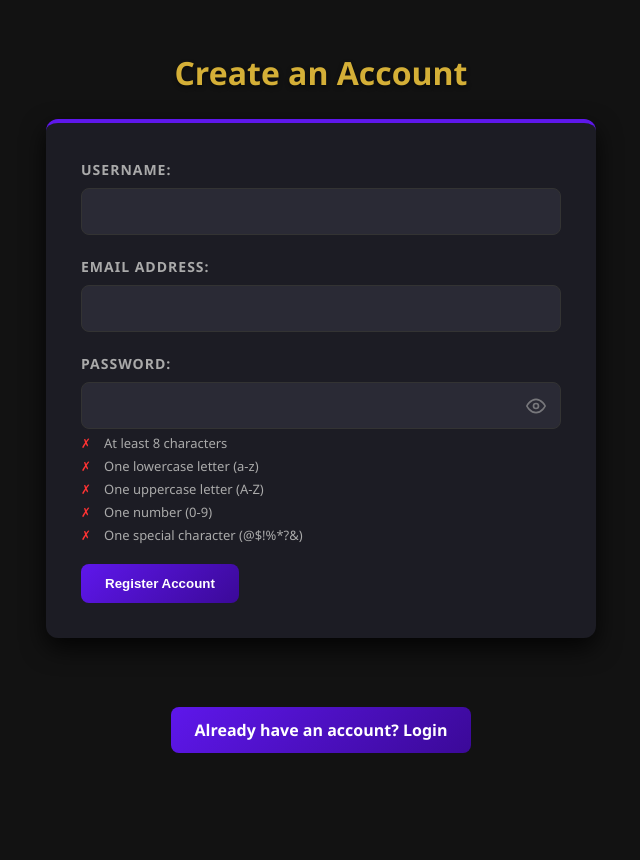
After one commit to Olajerry11/Digital-IT-Logbook, a Flask app: page /register in a window 1280 px wide. The commit adds this page. Shown: the whole page, without its empty margins (319-959 px from the left). Run offline with Flask 3, Linux system fonts and the light colour scheme.

Commit message:
Added secure Gmail verification and password reset

```diff
--- a/app.py
+++ b/app.py
@@ -1,55 +1,229 @@
-from flask import Flask, render_template, request, redirect
+import os
+from dotenv import load_dotenv
+from flask import Flask, render_template, request, redirect, Response, session, url_for
 from flask_sqlalchemy import SQLAlchemy
 from datetime import datetime
+from fpdf import FPDF
+from werkzeug.security import generate_password_hash, check_password_hash
+import re
+from flask_mail import Mail, Message
+from itsdangerous import URLSafeTimedSerializer, SignatureExpired, BadSignature
+
+# Load environment variables from the .env file
+load_dotenv()
 
 app = Flask(__name__)
 
-# Configure the database
 app.config['SQLALCHEMY_DATABASE_URI'] = 'sqlite:///logbook.db'
+app.config['SECRET_KEY'] = 'my_super_secret_key' # Secures your session data
+
+# --- GMAIL SMTP CONFIGURATION ---
+app.config['MAIL_SERVER'] = 'smtp.gmail.com'
+app.config['MAIL_PORT'] = 465
+app.config['MAIL_USE_SSL'] = True
+app.config['MAIL_USERNAME'] = os.environ.get('MAIL_USERNAME')
+app.config['MAIL_PASSWORD'] = os.environ.get('MAIL_PASSWORD')
+mail = Mail(app)
+
+# Token generator for email verification and password resets
+s = URLSafeTimedSerializer(app.config['SECRET_KEY'])
+
 db = SQLAlchemy(app)
 
-# Define the database blueprint (Model)
+class User(db.Model):
+    id = db.Column(db.Integer, primary_key=True)
+    username = db.Column(db.String(50), nullable=False, unique=True)
+    email = db.Column(db.String(120), nullable=False, unique=True)
+    password = db.Column(db.String(200), nullable=False)
+    is_verified = db.Column(db.Boolean, default=False)
+
 class LogEntry(db.Model):
     id = db.Column(db.Integer, primary_key=True)
     date = db.Column(db.String(50), nullable=False)
     activity = db.Column(db.Text, nullable=False)
     comment = db.Column(db.Text, nullable=True)
 
+# --- AUTHENTICATION & VERIFICATION ROUTES ---
+
+@app.route('/register', methods=['GET', 'POST'])
+def register():
+    if request.method == 'POST':
+        form_username = request.form['username']
+        form_email = request.form['email']
+        form_password = request.form['password']
+
+        # Updated Regex: Now allows periods and other trailing characters
+        password_pattern = r"^(?=.*[a-z])(?=.*[A-Z])(?=.*\d)(?=.*[@$!%*?&]).{8,}$"
+        if not re.match(password_pattern, form_password):
+            return "Password is too weak. Please go back."
+
+        hashed_password = generate_password_hash(form_password)
+        new_user = User(username=form_username, email=form_email, password=hashed_password)
+
+        try:
+            db.session.add(new_user)
+            db.session.commit()
+
+            token = s.dumps(form_email, salt='email-confirm')
+            link = url_for('verify_email', token=token, _external=True)
+
+            msg = Message('Verify your Digital Logbook Account', sender='noreply@logbook.com', recipients=[form_email])
+            msg.body = f'Your verification link is {link}'
+            mail.send(msg)
+
+            return "Account created! Please check your email to verify your account before logging in."
+        except Exception as e:
+            return "Username or Email already exists. Please go back and try again."
+
+    return render_template('register.html')
+
+@app.route('/verify_email/<token>')
+def verify_email(token):
+    try:
+        email = s.loads(token, salt='email-confirm', max_age=3600)
+        user = User.query.filter_by(email=email).first_or_404()
+        user.is_verified = True
+        db.session.commit()
+        return "Your email has been verified! <a href='/login'>Click here to login</a>."
+    except SignatureExpired:
+        return "The verification link has expired."
+    except BadSignature:
+        return "Invalid verification token."
+
+@app.route('/login', methods=['GET', 'POST'])
+def login():
+    if request.method == 'POST':
+        login_username = request.form['username']
+        login_password = request.form['password']
+        user = User.query.filter_by(username=login_username).first()
+
+        if user and check_password_hash(user.password, login_password):
+            if not user.is_verified:
+                return "Please check your email and verify your account before logging in."
+            session['user_id'] = user.id
+            return redirect('/logs')
+        else:
+            return "Invalid username or password."
+    return render_template('login.html')
+
+# --- PASSWORD RESET ROUTES ---
+
+@app.route('/forgot_password', methods=['GET', 'POST'])
+def forgot_password():
+    if request.method == 'POST':
+        email = request.form['email']
+        user = User.query.filter_by(email=email).first()
+        if user:
+            token = s.dumps(email, salt='password-reset')
+            link = url_for('reset_password', token=token, _external=True)
+            msg = Message('Reset Your Password', sender='noreply@logbook.com', recipients=[email])
+            msg.body = f'Click here to reset your password: {link}'
+            mail.send(msg)
+        return "If that email exists in our system, a reset link has been sent."
+    return render_template('forgot_password.html')
+
+@app.route('/reset_password/<token>', methods=['GET', 'POST'])
+def reset_password(token):
+    try:
+        email = s.loads(token, salt='password-reset', max_age=3600)
+    except:
+        return "The reset link is invalid or has expired."
+
+    if request.method == 'POST':
+        new_password = request.form['password']
+
+        # Updated Regex for password reset to match registration
+        password_pattern = r"^(?=.*[a-z])(?=.*[A-Z])(?=.*\d)(?=.*[@$!%*?&]).{8,}$"
+        if not re.match(password_pattern, new_password):
+            return "Password is too weak. Please go back."
+
+        user = User.query.filter_by(email=email).first_or_404()
+        user.password = generate_password_hash(new_password)
+        db.session.commit()
+        return "Password has been successfully updated! <a href='/login'>Login here</a>."
+
+    return render_template('reset_password.html')
+
+# --- LOGBOOK ROUTES ---
+
+@app.route('/logout')
+def logout():
+    session.pop('user_id', None)
+    return redirect('/login')
+
 @app.route('/')
 def home():
+    if 'user_id' not in session:
+        return redirect('/login')
     return render_template('logbook.html')
 
 @app.route('/submit', methods=['POST'])
 def submit():
-    # Grab the data from the HTML form
+    if 'user_id' not in session:
+        return redirect('/login')
     raw_date = request.form['date']
-
-    # Format the date
     formatted_date = datetime.strptime(raw_date, '%Y-%m-%d').strftime('%B %d, %Y')
-
     activity_submitted = request.form['activity']
     comment_submitted = request.form['comment']
-
-    # Package all three into the database entry using the formatted date
     new_entry = LogEntry(date=formatted_date, activity=activity_submitted, comment=comment_submitted)
     db.session.add(new_entry)
     db.session.commit()
-
-    return "Entry saved to database successfully! <br><br> <a href='/logs'>View your past logs here</a>"
+    return "Entry saved successfully! <a href='/logs'>View past logs</a>"
 
 @app.route('/logs')
 def view_logs():
-    entries = LogEntry.query.all()
-    return render_template('logs.html', entries=entries)
+    if 'user_id' not in session:
+        return redirect('/login')
+    search_query = request.args.get('query')
+    if search_query:
+        entries = LogEntry.query.filter(
+            LogEntry.activity.contains(search_query) | LogEntry.date.contains(search_query) | LogEntry.comment.contains(search_query)
+        ).all()
+    else:
+        entries = LogEntry.query.all()
+    return render_template('logs.html', entries=entries, search_query=search_query)
 
-# New route to handle deleting an entry
 @app.route('/delete/<int:id>')
 def delete(id):
+    if 'user_id' not in session:
+        return redirect('/login')
     entry_to_delete = LogEntry.query.get_or_404(id)
     db.session.delete(entry_to_delete)
     db.session.commit()
     return redirect('/logs')
 
+@app.route('/edit/<int:id>')
+def edit(id):
+    if 'user_id' not in session:
+        return redirect('/login')
+    entry_to_edit = LogEntry.query.get_or_404(id)
+    return render_template('edit.html', entry=entry_to_edit)
+
+@app.route('/update/<int:id>', methods=['POST'])
+def update(id):
+    if 'user_id' not in session:
+        return redirect('/login')
+    entry_to_update = LogEntry.query.get_or_404(id)
+    entry_to_update.activity = request.form['activity']
+    entry_to_update.comment = request.form['comment']
+    db.session.commit()
+    return redirect('/logs')
+
+@app.route('/export')
+def export_logs():
+    if 'user_id' not in session:
+        return redirect('/login')
+    entries = LogEntry.query.all()
+    pdf = FPDF()
+    pdf.add_page()
+    pdf.set_font("Arial", size=12)
+    for entry in entries:
+        pdf.cell(200, 10, txt=f"Date: {entry.date}", ln=True)
+        pdf.cell(200, 10, txt=f"Activity: {entry.activity}", ln=True)
+        pdf.cell(200, 10, txt=f"Comment: {entry.comment}", ln=True)
+        pdf.cell(200, 10, txt="", ln=True)
+    return Response(pdf.output(dest='S').encode('latin-1'), mimetype="application/pdf", headers={"Content-disposition": "attachment; filename=my_logs.pdf"})
+
 if __name__ == '__main__':
     with app.app_context():
         db.create_all()
--- a/static/script.js
+++ b/static/script.js
@@ -1,19 +1,82 @@
 document.addEventListener("DOMContentLoaded", () => {
-    // Select all the list items on the logs page
-    const entries = document.querySelectorAll("li");
 
-    entries.forEach((entry, index) => {
-        // Start them invisible and slightly pushed down
-        entry.style.opacity = "0";
-        entry.style.transform = "translateY(20px)";
+    // 1. Smooth fade-in for forms and main containers
+    const containers = document.querySelectorAll("form, .log-container");
+    containers.forEach(container => {
+        container.style.opacity = "0";
+        container.style.transform = "translateY(20px)";
+        container.style.transition = "all 0.6s cubic-bezier(0.25, 0.8, 0.25, 1)";
 
-        // Add a delay based on their index so they cascade in sequentially
-        entry.style.transition = `all 0.5s ease-out ${index * 0.15}s`;
-
-        // Trigger the animation shortly after the page loads
         setTimeout(() => {
-            entry.style.opacity = "1";
-            entry.style.transform = "translateY(0)";
+            container.style.opacity = "1";
+            container.style.transform = "translateY(0)";
         }, 50);
     });
+
+    // 2. Staggered fade-in animation (Restricted to log entries only)
+    const logItems = document.querySelectorAll(".log-container li");
+    logItems.forEach((item, index) => {
+        setTimeout(() => {
+            item.classList.add("animate-in");
+        }, 100 + (index * 120));
+    });
+
+    // 3. Tactile button click effect
+    const buttons = document.querySelectorAll("button, .secondary-btn, .edit-btn, .delete-btn");
+    buttons.forEach(button => {
+        button.addEventListener("mousedown", function() {
+            this.style.transform = "scale(0.95)";
+        });
+        button.addEventListener("mouseup", function() {
+            this.style.transform = "translateY(-2px)";
+        });
+        button.addEventListener("mouseleave", function() {
+            this.style.transform = "";
+        });
+    });
+
+    // 4. Professional Flatpickr Calendar Initialization
+    const dateInput = document.getElementById('date');
+    if (dateInput) {
+        flatpickr(dateInput, {
+            dateFormat: "Y-m-d",
+            altInput: true,
+            altFormat: "F j, Y",
+            defaultDate: "today",
+            disableMobile: "true"
+        });
+    }
+
+    // 5. Password Visibility Toggle
+    const togglePasswords = document.querySelectorAll('.toggle-password');
+    togglePasswords.forEach(toggle => {
+        toggle.addEventListener('click', function() {
+            const input = this.previousElementSibling;
+            const type = input.getAttribute('type') === 'password' ? 'text' : 'password';
+            input.setAttribute('type', type);
+
+            this.style.color = type === 'text' ? 'var(--accent-gold)' : '#aaa';
+            this.style.opacity = type === 'text' ? '1' : '0.6';
+        });
+    });
+
+    // 6. Live Password Strength Checker
+    const regPassword = document.getElementById('password');
+    if (regPassword) {
+        regPassword.addEventListener('input', function() {
+            const val = this.value;
+
+            const reqLength = document.getElementById('req-length');
+            const reqLower = document.getElementById('req-lower');
+            const reqUpper = document.getElementById('req-upper');
+            const reqNumber = document.getElementById('req-number');
+            const reqSpecial = document.getElementById('req-special');
+
+            val.length >= 8 ? reqLength.classList.add('valid') : reqLength.classList.remove('valid');
+            /[a-z]/.test(val) ? reqLower.classList.add('valid') : reqLower.classList.remove('valid');
+            /[A-Z]/.test(val) ? reqUpper.classList.add('valid') : reqUpper.classList.remove('valid');
+            /[0-9]/.test(val) ? reqNumber.classList.add('valid') : reqNumber.classList.remove('valid');
+            /[@$!%*?&]/.test(val) ? reqSpecial.classList.add('valid') : reqSpecial.classList.remove('valid');
+        });
+    }
 });
--- a/static/style.css
+++ b/static/style.css
@@ -1,114 +1,211 @@
+:root {
+    --bg-main: #121212;
+    --bg-container: #1c1c24;
+    --text-light: #e0e0e0;
+    --accent-gold: #d4af37;
+    --accent-purple: #5e17eb;
+    --input-bg: #2a2a35;
+}
+
 body {
+    background-color: var(--bg-main);
+    color: var(--text-light);
     font-family: 'Segoe UI', Tahoma, Geneva, Verdana, sans-serif;
-    background-color: #f4f7f6;
-    color: #000000;
     margin: 0;
-    padding: 40px;
+    padding: 30px 20px;
     display: flex;
     flex-direction: column;
     align-items: center;
+    min-height: 100vh;
 }
 
 h1 {
-    color: #0056b3;
-    margin-bottom: 30px;
+    color: var(--accent-gold);
+    text-shadow: 0 2px 4px rgba(0,0,0,0.5);
+    margin-bottom: 25px;
 }
 
 form, .log-container {
-    background-color: #ffffff;
-    padding: 30px;
-    border-radius: 10px;
-    box-shadow: 0 4px 15px rgba(0, 0, 0, 0.1);
+    background-color: var(--bg-container);
+    padding: 35px;
+    border-radius: 12px;
+    box-shadow: 0 10px 25px rgba(0, 0, 0, 0.8);
     width: 100%;
-    max-width: 500px;
+    max-width: 550px;
+    margin-bottom: 25px;
+    border-top: 4px solid var(--accent-purple);
+    box-sizing: border-box;
+}
+
+input, textarea {
+    width: 100%;
+    padding: 14px;
+    margin: 8px 0 20px 0;
+    border: 1px solid #333;
+    border-radius: 8px;
+    background-color: var(--input-bg);
+    color: white;
+    font-size: 15px;
+    box-sizing: border-box;
+    transition: border-color 0.3s ease, box-shadow 0.3s ease;
+}
+
+input:focus, textarea:focus {
+    outline: none;
+    border-color: var(--accent-gold);
+    box-shadow: 0 0 10px rgba(212, 175, 55, 0.2);
 }
 
 label {
     font-weight: bold;
-    margin-top: 15px;
-    display: block;
-    color: #000000;
+    color: #aaa;
+    font-size: 14px;
+    text-transform: uppercase;
+    letter-spacing: 1px;
 }
 
-input[type="date"], textarea {
-    width: 100%;
-    padding: 10px;
-    margin-top: 5px;
-    border: 2px solid #000000;
-    border-radius: 5px;
-    box-sizing: border-box;
-    font-family: inherit;
+button, .secondary-btn, .edit-btn, .delete-btn, .clear-btn {
+    background: linear-gradient(135deg, var(--accent-purple), #3B0998);
+    color: white;
+    padding: 12px 24px;
+    border: none;
+    border-radius: 8px;
+    cursor: pointer;
+    text-decoration: none;
+    display: inline-block;
+    font-weight: bold;
+    text-align: center;
+    transition: transform 0.2s ease, box-shadow 0.2s ease;
 }
 
-button {
-    background-color: #0056b3;
-    color: white;
-    border: none;
-    padding: 12px 20px;
-    margin-top: 20px;
-    border-radius: 5px;
-    cursor: pointer;
-    font-size: 16px;
-    font-weight: bold;
-    width: 100%;
-    transition: background-color 0.3s ease, transform 0.1s ease;
+button:hover, .secondary-btn:hover {
+    transform: translateY(-2px);
+    box-shadow: 0 6px 15px rgba(94, 23, 235, 0.4);
 }
 
-button:hover {
-    background-color: #004494;
-    transform: translateY(-2px);
+.button-group {
+    display: flex;
+    gap: 15px;
+    justify-content: center;
+    width: 100%;
+    max-width: 550px;
 }
 
-button:active {
-    transform: translateY(0);
+.delete-btn {
+    background: #8b0000;
+}
+.delete-btn:hover {
+    background: #ff3333;
+    box-shadow: 0 6px 15px rgba(255, 51, 51, 0.4);
+}
+
+.edit-btn {
+    background: #333;
+    border: 1px solid var(--accent-gold);
+    color: var(--accent-gold);
+}
+.edit-btn:hover {
+    background: var(--accent-gold);
+    color: #121212;
 }
 
 ul {
     list-style-type: none;
     padding: 0;
+    margin: 0;
 }
 
 li {
-    background: #fdfdfd;
-    border-left: 5px solid #0056b3;
-    margin-bottom: 15px;
-    padding: 15px;
-    border-radius: 4px;
-    box-shadow: 0 2px 5px rgba(0,0,0,0.05);
+    background-color: #252530;
+    margin-bottom: 20px;
+    padding: 20px;
+    border-radius: 10px;
+    border-left: 5px solid var(--accent-gold);
 }
 
-.secondary-btn {
-    background-color: #000000;
-    color: #ffffff;
-    text-decoration: none;
+.log-container li {
+    opacity: 0;
+    transform: translateY(20px);
+    transition: all 0.4s cubic-bezier(0.25, 0.8, 0.25, 1);
+}
+
+.log-container li:hover {
+    transform: scale(1.02) translateY(0) !important;
+    box-shadow: 0 8px 20px rgba(0,0,0,0.6);
+}
+
+strong {
+    color: var(--accent-gold);
+    font-size: 1.1em;
+}
+
+em {
+    color: #aaa;
+    display: block;
+    margin-top: 10px;
+}
+
+.animate-in {
+    opacity: 1 !important;
+    transform: translateY(0) !important;
+}
+
+/* Password Eye Icon Styling */
+.password-container {
+    position: relative;
+    width: 100%;
+    margin: 8px 0 20px 0;
+}
+.password-container input {
+    margin: 0;
+    padding-right: 45px;
+}
+.toggle-password {
+    position: absolute;
+    right: 15px;
+    top: 50%;
+    transform: translateY(-50%);
+    cursor: pointer;
+    color: #aaa;
+    opacity: 0.6;
+    transition: all 0.3s ease;
+    display: flex;
+    align-items: center;
+}
+.toggle-password:hover {
+    opacity: 1;
+    color: var(--accent-gold);
+}
+
+/* Live Password Requirements Styling */
+.password-reqs {
+    list-style: none;
+    padding: 0;
+    margin: 0 0 20px 0;
+    font-size: 13px;
+    color: #aaa;
+}
+.password-reqs li {
+    margin-bottom: 5px;
+    transition: color 0.3s ease;
+    display: flex;
+    align-items: center;
+    background: transparent;
+    padding: 0;
+    border: none;
+}
+.password-reqs li::before {
+    content: '✗';
+    margin-right: 8px;
+    color: #ff3333;
     font-weight: bold;
     display: inline-block;
-    margin-top: 30px;
-    padding: 10px 20px;
-    border-radius: 5px;
-    text-align: center;
-    transition: background-color 0.3s ease, transform 0.1s ease;
+    width: 15px;
 }
-
-.secondary-btn:hover {
-    background-color: #333333;
-    transform: translateY(-2px);
-    text-decoration: none;
+.password-reqs li.valid {
+    color: var(--accent-gold);
 }
-
-/* Added styling for the delete button */
-.delete-btn {
-    background-color: #dc3545;
-    color: #ffffff;
-    text-decoration: none;
-    font-size: 14px;
-    padding: 6px 12px;
-    border-radius: 4px;
-    display: inline-block;
-    transition: background-color 0.3s ease;
+.password-reqs li.valid::before {
+    content: '✓';
+    color: var(--accent-gold);
 }
-
-.delete-btn:hover {
-    background-color: #a71d2a;
-    color: #ffffff;
-}
--- /dev/null
+++ b/templates/register.html
@@ -0,0 +1,47 @@
+<!DOCTYPE html>
+<html>
+<head>
+    <title>Register - Digital Logbook</title>
+    <link rel="stylesheet" href="{{ url_for('static', filename='style.css') }}">
+</head>
+<body>
+    <h1>Create an Account</h1>
+
+    <form action="/register" method="POST">
+        <label for="username">Username:</label>
+        <input type="text" id="username" name="username" required>
+
+        <label for="email">Email Address:</label>
+        <input type="email" id="email" name="email" required>
+
+        <label for="password">Password:</label>
+        <div class="password-container" style="margin-bottom: 5px;">
+            <input type="password" id="password" name="password"
+                   pattern="(?=.*\d)(?=.*[a-z])(?=.*[A-Z])(?=.*[@$!%*?&]).{8,}"
+                   title="Must contain at least 8 characters, including 1 uppercase, 1 lowercase, 1 number, and 1 special character."
+                   required>
+            <span class="toggle-password" title="Show/Hide Password">
+                <svg width="20" height="20" viewBox="0 0 24 24" fill="none" stroke="currentColor" stroke-width="2" stroke-linecap="round" stroke-linejoin="round">
+                    <path d="M1 12s4-8 11-8 11 8 11 8-4 8-11 8-11-8-11-8z"></path>
+                    <circle cx="12" cy="12" r="3"></circle>
+                </svg>
+            </span>
+        </div>
+
+        <ul id="password-requirements" class="password-reqs">
+            <li id="req-length" class="invalid">At least 8 characters</li>
+            <li id="req-lower" class="invalid">One lowercase letter (a-z)</li>
+            <li id="req-upper" class="invalid">One uppercase letter (A-Z)</li>
+            <li id="req-number" class="invalid">One number (0-9)</li>
+            <li id="req-special" class="invalid">One special character (@$!%*?&)</li>
+        </ul>
+
+        <button type="submit">Register Account</button>
+    </form>
+
+    <br><br>
+    <a href="/login" class="secondary-btn">Already have an account? Login</a>
+
+    <script src="{{ url_for('static', filename='script.js') }}"></script>
+</body>
+</html>
```
Also changed, not shown: templates/edit.html (added, +22 -0 lines), templates/forgot_password.html (added, +22 -0 lines), templates/logbook.html (+19 -9 lines), templates/login.html (added, +37 -0 lines), templates/logs.html (+18 -2 lines), templates/reset_password.html (added, +36 -0 lines), instance/logbook.db, 1 other file.
